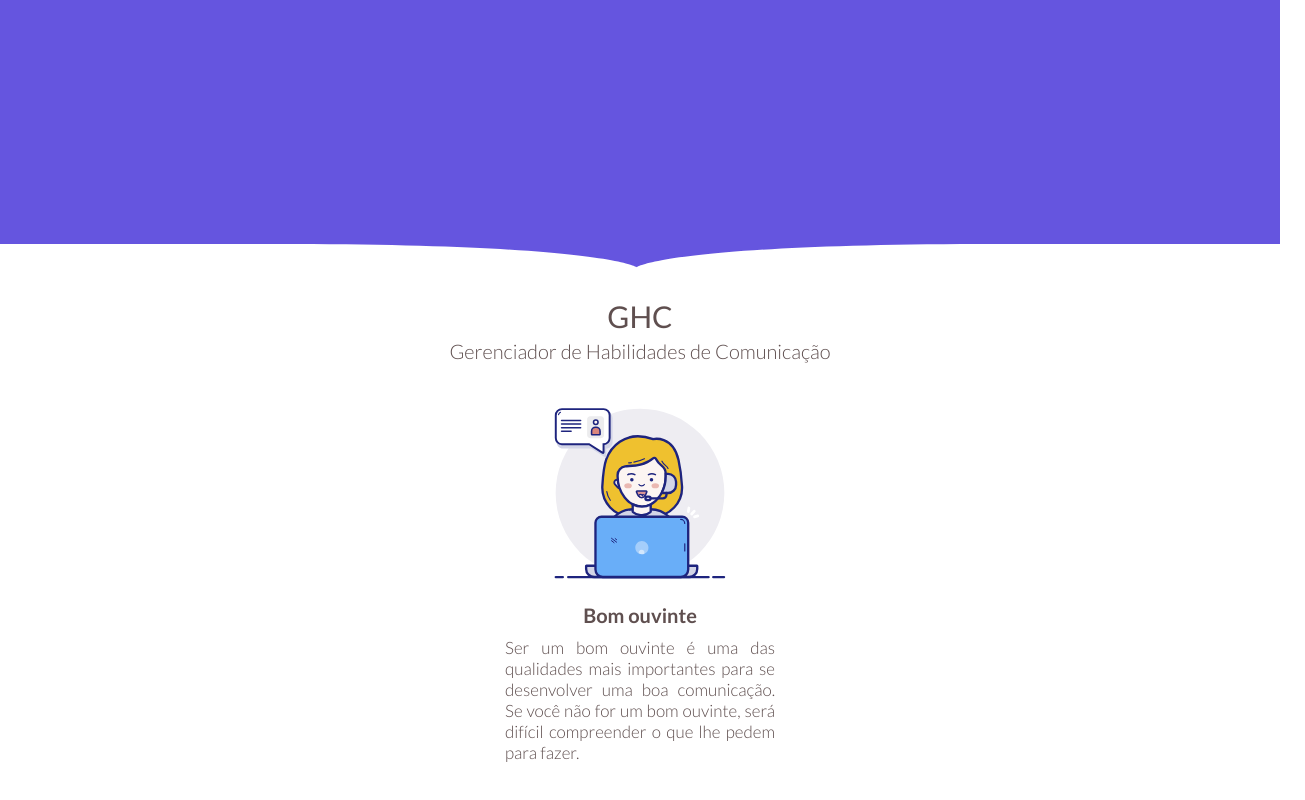
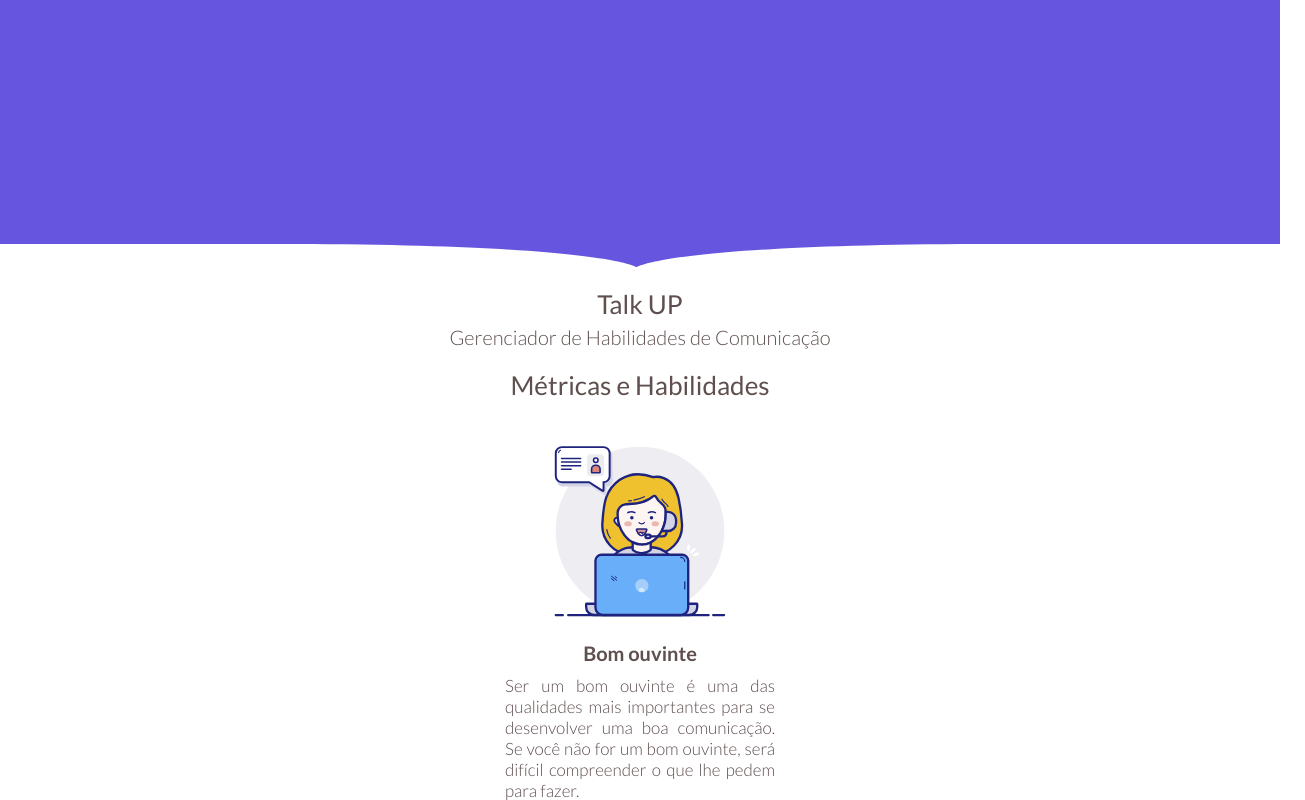
Before and after one commit to DeeSouza/Landing-Page-Communication-Soft-Skills, a React (Create React App) app: page / in a window 1280 px wide. Shown: the part 402-1202 px from the top of the page, 1305 px wide, since content can reach past the window. Before the commit the page ends 1164 px from the top, so only its background shows below. Built offline with nearby package versions, Linux system fonts and the light colour scheme.

Commit message:
:lipstick: Update section skills and description project

```diff
--- a/src/components/SkillCarousel/index.tsx
+++ b/src/components/SkillCarousel/index.tsx
@@ -1,5 +1,5 @@
 import React from 'react';
-import Slider from 'react-slick';
+import Slider, { Settings } from 'react-slick';
 
 import ImgBomOuvinte from '../../assets/images/bom-ouvinte.svg';
 import ImgComNaoVerbal from '../../assets/images/comunicacao-nao-verbal.svg';
@@ -21,7 +21,8 @@ const SkillCarousel: React.FC = () => {
     speed: 500,
     slidesToShow: 1,
     slidesToScroll: 1,
-  };
+    arrows: false,
+  } as Settings;
 
   return (
     <Container>
--- a/src/components/SkillCarousel/styles.ts
+++ b/src/components/SkillCarousel/styles.ts
@@ -10,7 +10,7 @@ export const ItemSlider = styled.div`
 
   .wrapper-item {
     max-width: 320px;
-    margin: auto;
+    margin: 0 auto;
     padding: 0px 25px;
 
     p {
--- a/src/pages/HomePage/index.tsx
+++ b/src/pages/HomePage/index.tsx
@@ -3,7 +3,7 @@ import React from 'react';
 import Shape from '../../components/Shape';
 import SkillCarousel from '../../components/SkillCarousel';
 
-import { Container, SectionFirst, SectionSecond } from './styles';
+import { Container, SectionFirst, SectionSecond, SectionThird } from './styles';
 
 const HomePage: React.FC = () => {
   return (
@@ -26,11 +26,15 @@ const HomePage: React.FC = () => {
 
       <SectionSecond>
         <h2>
-          GHC<strong>Gerenciador de Habilidades de Comunicação</strong>
+          Talk UP<strong>Gerenciador de Habilidades de Comunicação</strong>
         </h2>
+      </SectionSecond>
+
+      <SectionThird className="no-padding">
+        <h2>Métricas e Habilidades</h2>
 
         <SkillCarousel />
-      </SectionSecond>
+      </SectionThird>
     </Container>
   );
 };
--- a/src/pages/HomePage/styles.ts
+++ b/src/pages/HomePage/styles.ts
@@ -2,12 +2,32 @@ import styled from 'styled-components';
 
 export const Container = styled.div`
   height: 100%;
+
+  section {
+    width: 100%;
+    padding: 0 25px;
+
+    & + section {
+      margin-top: 20px;
+    }
+
+    h2 {
+      text-align: center;
+      font-size: 26px;
+
+      strong {
+        display: block;
+        font-size: 20px;
+        font-weight: 300;
+        margin-top: 5px;
+        padding: 0px 10px;
+      }
+    }
+  }
 `;
 
 export const SectionFirst = styled.section`
-  width: 100%;
   background: #6555df;
-  padding: 0 25px;
   height: calc(100% - 230px);
   position: relative;
 
@@ -38,19 +58,10 @@ export const SectionFirst = styled.section`
   }
 `;
 
-export const SectionSecond = styled.section`
-  margin-top: 30px;
+export const SectionSecond = styled.section``;
 
-  h2 {
-    text-align: center;
-    font-size: 30px;
-
-    strong {
-      display: block;
-      font-size: 20px;
-      font-weight: 300;
-      margin-top: 5px;
-      padding: 0px 40px;
-    }
+export const SectionThird = styled.section`
+  &.no-padding {
+    padding: 0;
   }
 `;
```
